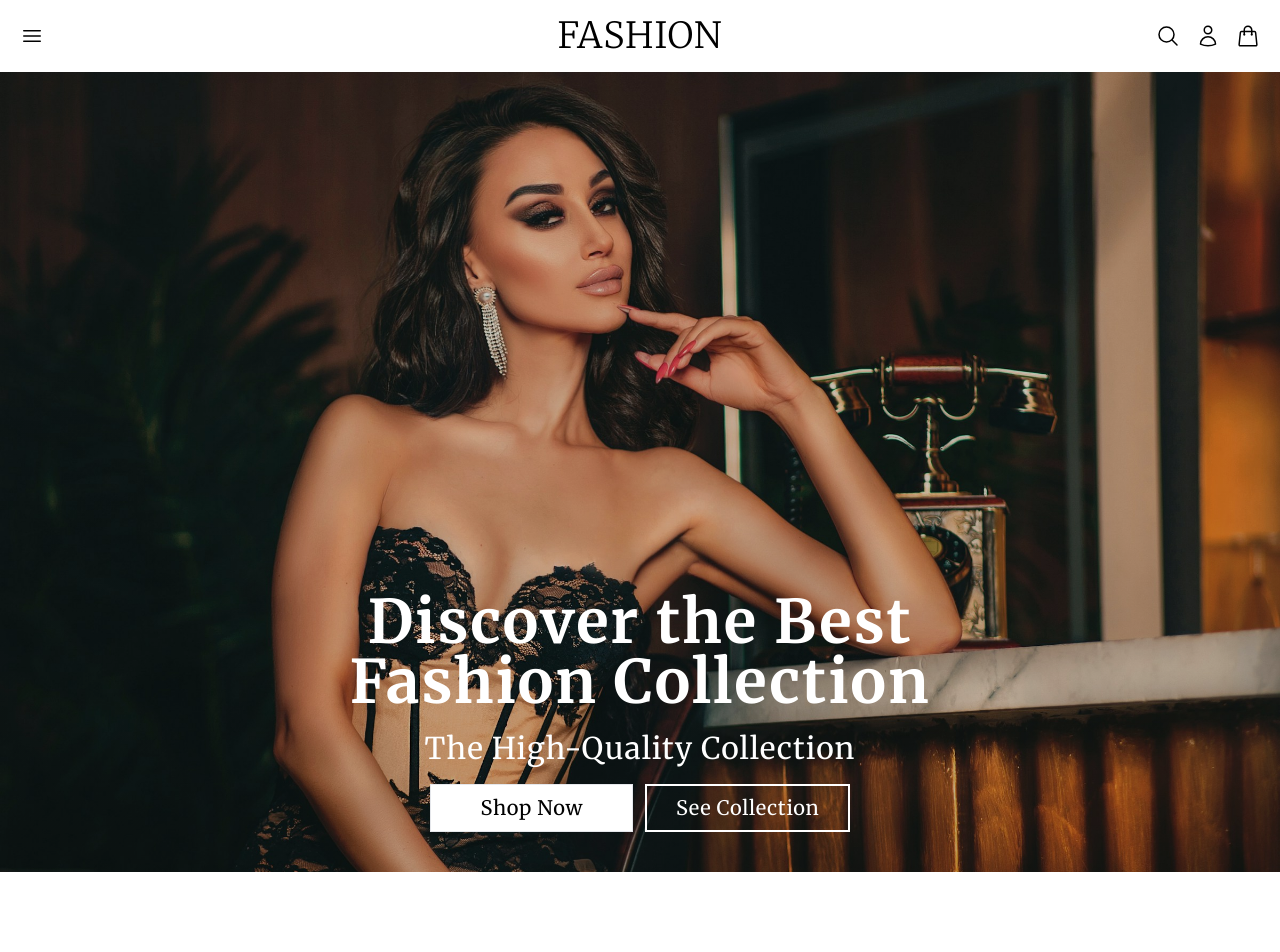
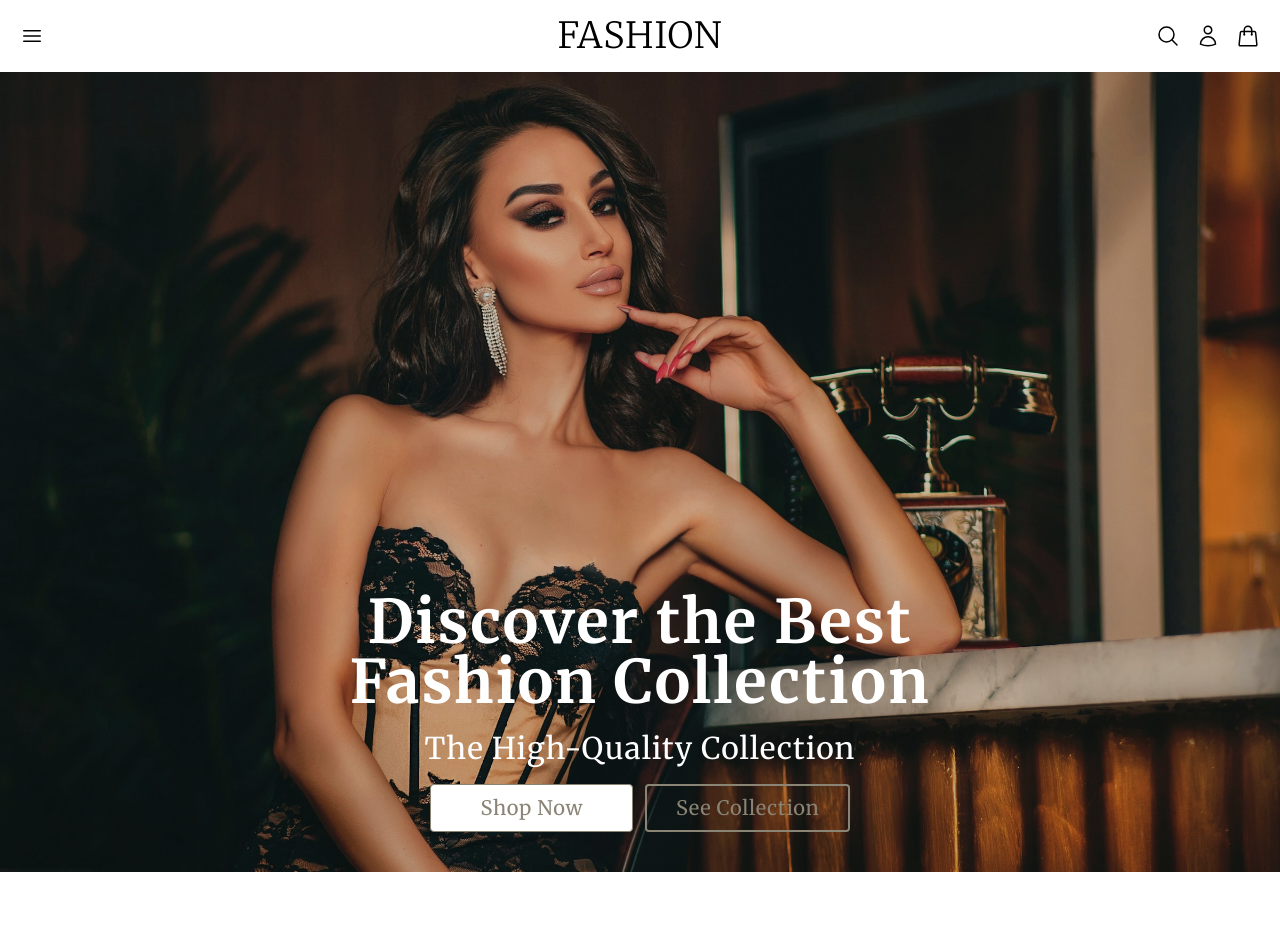
Before and after one commit to TrinhChung/GenWeb, a React (Vite) app in the folder template_fe/template_default/: page / in a window 1280 px wide. Shown: the top 952 px of the page. Built offline with nearby package versions, Linux system fonts and the light colour scheme; no server answers.

Commit message:
Add button and page animations

```diff
--- a/template_fe/template_default/package.json
+++ b/template_fe/template_default/package.json
@@ -24,7 +24,8 @@
     "react-hot-toast": "^2.4.1",
     "react-icons": "^5.2.1",
     "react-redux": "^9.1.2",
-    "react-router-dom": "^6.25.1"
+    "react-router-dom": "^6.25.1",
+    "framer-motion": "^11.5.4"
   },
   "devDependencies": {
     "@types/react": "^18.3.3",
--- a/template_fe/template_default/src/components/Banner.tsx
+++ b/template_fe/template_default/src/components/Banner.tsx
@@ -11,10 +11,18 @@ const Banner = () => {
         The High-Quality Collection
       </h3>
       <div className="flex justify-center items-center gap-3 pb-10 max-[400px]:flex-col max-[400px]:gap-1 w-[420px] max-sm:w-[350px] max-[400px]:w-[300px]">
-      <Link to="/shop" className="bg-white text-black text-center text-xl border border-[rgba(0, 0, 0, 0.40)] font-normal tracking-[0.6px] leading-[72px] w-full h-12 flex items-center justify-center">
+        <Link
+          to="/shop"
+          className="bg-white text-secondaryBrown text-center text-xl border border-secondaryBrown font-normal tracking-[0.6px] leading-[72px] w-full h-12 flex items-center justify-center rounded transition-all duration-300 hover:bg-secondaryBrown hover:text-white hover:shadow-lg active:scale-95"
+        >
           Shop Now
         </Link>
-        <Link to="/shop" className="text-white border-white border-2 text-center text-xl font-normal tracking-[0.6px] leading-[72px] w-full h-12 flex items-center justify-center">See Collection</Link>
+        <Link
+          to="/shop"
+          className="text-secondaryBrown border-secondaryBrown border-2 text-center text-xl font-normal tracking-[0.6px] leading-[72px] w-full h-12 flex items-center justify-center rounded transition-all duration-300 hover:bg-secondaryBrown hover:text-white hover:shadow-lg active:scale-95"
+        >
+          See Collection
+        </Link>
       </div>
     </div>
   );
--- a/template_fe/template_default/src/components/Button.tsx
+++ b/template_fe/template_default/src/components/Button.tsx
@@ -11,7 +11,7 @@ const Button = ({ mode, text, ...props }: ButtonProps) => {
       {mode === "white" && (
         <button
           {...props}
-          className="bg-white text-black text-center text-xl border border-gray-400 font-normal tracking-[0.6px] leading-[72px] w-full h-12 flex items-center justify-center max-md:text-base"
+          className="bg-white text-secondaryBrown border border-secondaryBrown text-center text-xl font-normal tracking-[0.6px] leading-[72px] w-full h-12 flex items-center justify-center rounded transition-all duration-300 hover:bg-secondaryBrown hover:text-white hover:shadow-lg active:scale-95 max-md:text-base"
         >
           {text}
         </button>
@@ -20,7 +20,7 @@ const Button = ({ mode, text, ...props }: ButtonProps) => {
       {mode === "brown" && (
         <button
           {...props}
-          className="text-white bg-secondaryBrown text-center text-xl font-normal tracking-[0.6px] leading-[72px] w-full h-12 flex items-center justify-center max-md:text-base"
+          className="text-white bg-secondaryBrown text-center text-xl font-normal tracking-[0.6px] leading-[72px] w-full h-12 flex items-center justify-center rounded transition-all duration-300 hover:bg-secondaryBrown/80 hover:shadow-lg active:scale-95 max-md:text-base"
         >
           {text}
         </button>
@@ -29,7 +29,7 @@ const Button = ({ mode, text, ...props }: ButtonProps) => {
       {mode === "transparent" && (
         <button
           {...props}
-          className="text-white border-white border-2 text-center text-xl font-normal tracking-[0.6px] leading-[72px] w-full h-12 flex items-center justify-center max-md:text-base"
+          className="text-secondaryBrown border-secondaryBrown border-2 text-center text-xl font-normal tracking-[0.6px] leading-[72px] w-full h-12 flex items-center justify-center rounded transition-all duration-300 hover:bg-secondaryBrown hover:text-white hover:shadow-lg active:scale-95 max-md:text-base"
         >
           {text}
         </button>
--- a/template_fe/template_default/src/components/ProductItem.tsx
+++ b/template_fe/template_default/src/components/ProductItem.tsx
@@ -41,13 +41,13 @@ const ProductItem = ({
       <div className="w-full flex flex-col gap-1">
         <Link
           to={`/product/${id}`}
-          className="text-white bg-secondaryBrown text-center text-xl font-normal tracking-[0.6px] leading-[72px] w-full h-12 flex items-center justify-center max-md:text-base"
+          className="text-white bg-secondaryBrown text-center text-xl font-normal tracking-[0.6px] leading-[72px] w-full h-12 flex items-center justify-center rounded transition-all duration-300 hover:bg-secondaryBrown/80 hover:shadow-lg active:scale-95 max-md:text-base"
         >
           View product
         </Link>
         <Link
           to={`/product/${id}`}
-          className="bg-white text-black text-center text-xl border border-[rgba(0, 0, 0, 0.40)] font-normal tracking-[0.6px] leading-[72px] w-full h-12 flex items-center justify-center max-md:text-base"
+          className="bg-white text-secondaryBrown text-center text-xl border border-secondaryBrown font-normal tracking-[0.6px] leading-[72px] w-full h-12 flex items-center justify-center rounded transition-all duration-300 hover:bg-secondaryBrown hover:text-white hover:shadow-lg active:scale-95 max-md:text-base"
         >
           Learn more
         </Link>
--- a/template_fe/template_default/src/pages/Cart.tsx
+++ b/template_fe/template_default/src/pages/Cart.tsx
@@ -203,7 +203,7 @@ const Cart = () => {
               <div className="mt-6">
                 <Link
                   to="/checkout"
-                  className="text-white bg-secondaryBrown text-center text-xl font-normal tracking-[0.6px] leading-[72px] w-full h-12 flex items-center justify-center max-md:text-base"
+                  className="text-white bg-secondaryBrown text-center text-xl font-normal tracking-[0.6px] leading-[72px] w-full h-12 flex items-center justify-center rounded transition-all duration-300 hover:bg-secondaryBrown/80 hover:shadow-lg active:scale-95 max-md:text-base"
                 >
                   Checkout
                 </Link>
--- a/template_fe/template_default/src/pages/HomeLayout.tsx
+++ b/template_fe/template_default/src/pages/HomeLayout.tsx
@@ -1,14 +1,26 @@
-import { Outlet } from "react-router-dom";
+import { Outlet, useLocation } from "react-router-dom";
 import Header from "../components/Header";
 import Footer from "../components/Footer";
 import { ScrollToTop } from "../components";
+import { AnimatePresence, motion } from "framer-motion";
 
 const HomeLayout = () => {
+  const location = useLocation();
   return (
     <>
       <ScrollToTop />
       <Header />
-      <Outlet />
+      <AnimatePresence mode="wait">
+        <motion.main
+          key={location.pathname}
+          initial={{ opacity: 0, y: 20 }}
+          animate={{ opacity: 1, y: 0 }}
+          exit={{ opacity: 0, y: -20 }}
+          transition={{ duration: 0.3 }}
+        >
+          <Outlet />
+        </motion.main>
+      </AnimatePresence>
       <Footer />
     </>
   );
--- a/template_fe/template_default/src/pages/OrderConfirmation.tsx
+++ b/template_fe/template_default/src/pages/OrderConfirmation.tsx
@@ -9,13 +9,13 @@ const OrderConfirmation = () => {
       </p>
       <Link
         to="/shop"
-        className="text-white bg-secondaryBrown text-center text-xl font-normal tracking-[0.6px] leading-[72px] w-[400px] mx-auto mt-5 h-12 flex items-center justify-center max-md:text-base"
+        className="text-white bg-secondaryBrown text-center text-xl font-normal tracking-[0.6px] leading-[72px] w-[400px] mx-auto mt-5 h-12 flex items-center justify-center rounded transition-all duration-300 hover:bg-secondaryBrown/80 hover:shadow-lg active:scale-95 max-md:text-base"
       >
         Continue shopping
       </Link>
       <Link
         to="/order-history"
-        className="text-white bg-secondaryBrown text-center text-xl font-normal tracking-[0.6px] leading-[72px] w-[400px] mx-auto mt-5 h-12 flex items-center justify-center max-md:text-base"
+        className="text-white bg-secondaryBrown text-center text-xl font-normal tracking-[0.6px] leading-[72px] w-[400px] mx-auto mt-5 h-12 flex items-center justify-center rounded transition-all duration-300 hover:bg-secondaryBrown/80 hover:shadow-lg active:scale-95 max-md:text-base"
       >
         See order history and status
       </Link>
```
